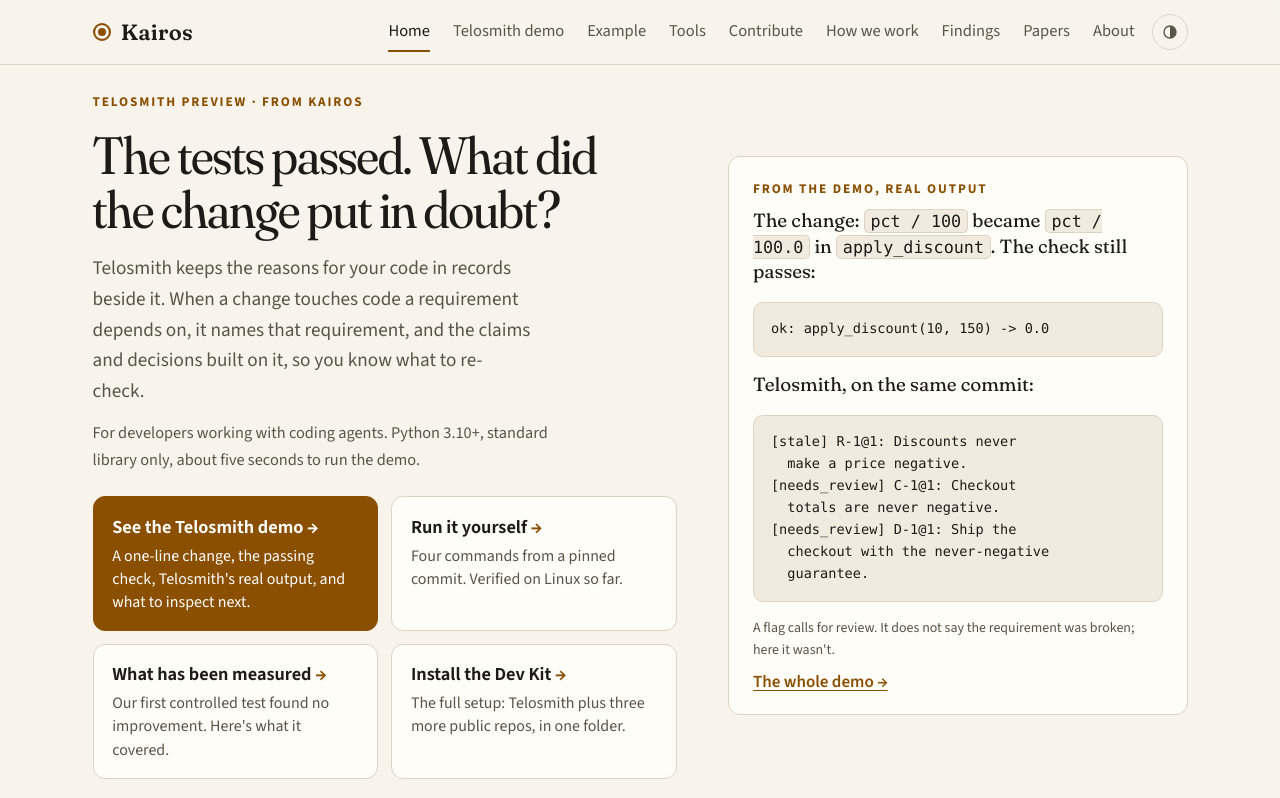
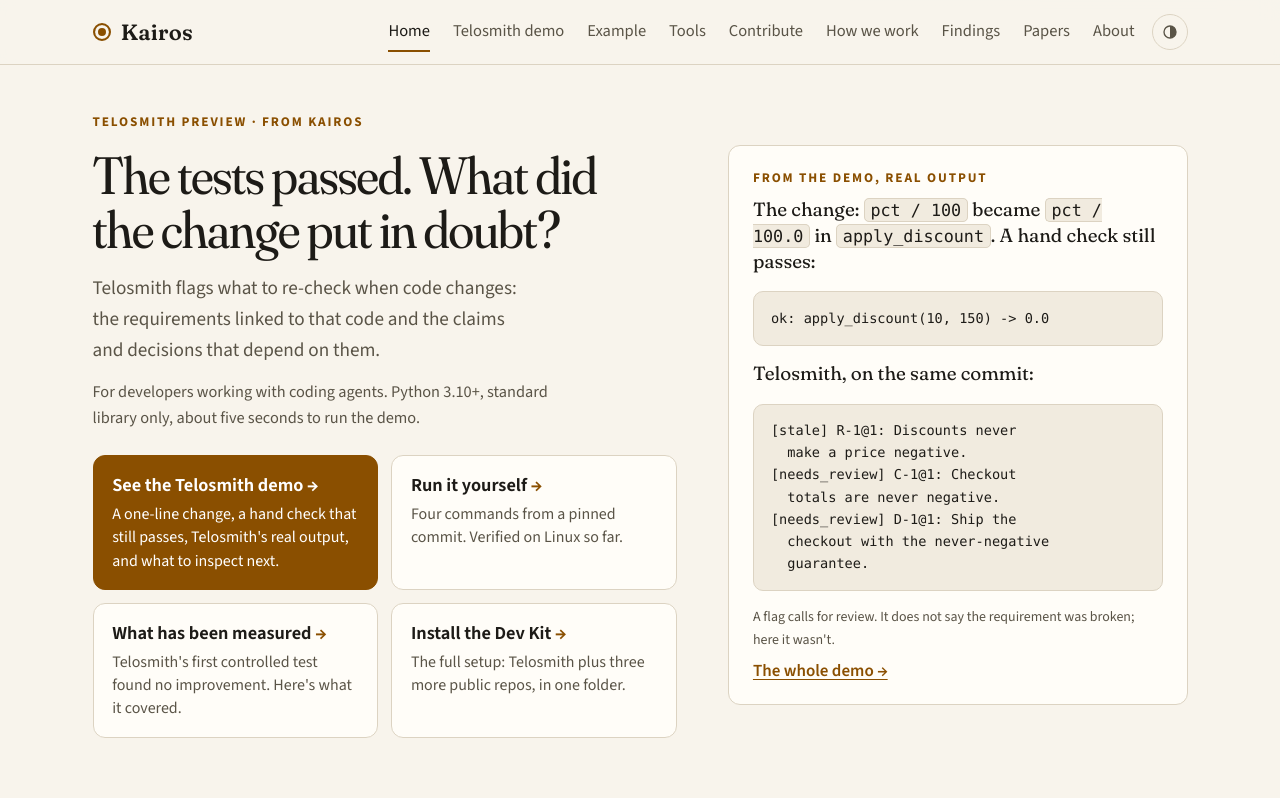
Before and after one commit to eraevous/KAIROS, a plain HTML site: page docs/index.html in a window 1280 px wide. Shown: the top 798 px of the page. Drawn offline with Linux system fonts and the light colour scheme.

Commit message:
Apply Zach's copy calls: About heading, hero lede, hand-check wording, named actors in rules
Co-Authored-By: Claude Opus 5.5 <noreply@anthropic.com>
Claude-Session: https://claude.ai/code/session_01GZK2KmDcW1955jwXhk3t7g

```diff
--- a/docs/index.html
+++ b/docs/index.html
@@ -37,20 +37,20 @@
   <div class="copy">
     <p class="eyebrow">Telosmith preview &middot; from Kairos</p>
     <h1 id="hero-title">The tests passed. What did the change put in doubt?</h1>
-    <p class="lede">Telosmith keeps the reasons for your code in records beside it. When a change touches code a requirement depends on, it names that requirement, and the claims and decisions built on it, so you know what to re-check.</p>
+    <p class="lede">Telosmith flags what to re-check when code changes: the requirements linked to that code and the claims and decisions that depend on them.</p>
     <p class="about">For developers working with coding agents. Python 3.10+, standard library only, about five seconds to run the demo.</p>
     <nav aria-label="Where to start">
       <ul class="doors">
-        <li class="primary"><a href="demo.html"><span class="door-title">See the Telosmith demo</span><span class="door-text">A one-line change, the passing check, Telosmith's real output, and what to inspect next.</span></a></li>
+        <li class="primary"><a href="demo.html"><span class="door-title">See the Telosmith demo</span><span class="door-text">A one-line change, a hand check that still passes, Telosmith's real output, and what to inspect next.</span></a></li>
         <li><a href="demo.html#run"><span class="door-title">Run it yourself</span><span class="door-text">Four commands from a pinned commit. Verified on Linux so far.</span></a></li>
-        <li><a href="#probe"><span class="door-title">What has been measured</span><span class="door-text">Our first controlled test found no improvement. Here's what it covered.</span></a></li>
+        <li><a href="#probe"><span class="door-title">What has been measured</span><span class="door-text">Telosmith's first controlled test found no improvement. Here's what it covered.</span></a></li>
         <li><a href="tools.html#devkit"><span class="door-title">Install the Dev Kit</span><span class="door-text">The full setup: Telosmith plus three more public repos, in one folder.</span></a></li>
       </ul>
     </nav>
   </div>
   <aside class="preview" aria-labelledby="preview-title">
     <p class="eyebrow" id="preview-title">From the demo, real output</p>
-    <p class="q">The change: <code>pct / 100</code> became <code>pct / 100.0</code> in <code>apply_discount</code>. The check still passes:</p>
+    <p class="q">The change: <code>pct / 100</code> became <code>pct / 100.0</code> in <code>apply_discount</code>. A hand check still passes:</p>
 <pre><code>ok: apply_discount(10, 150) -&gt; 0.0</code></pre>
     <p class="q">Telosmith, on the same commit:</p>
 <pre><code>[stale] R-1@1: Discounts never
```
Also changed, not shown: docs/about.html (+3 -3 lines), docs/demo.html (+4 -4 lines), docs/how-we-work.html (+1 -1 lines), docs/start.html (+1 -1 lines), README.md.
